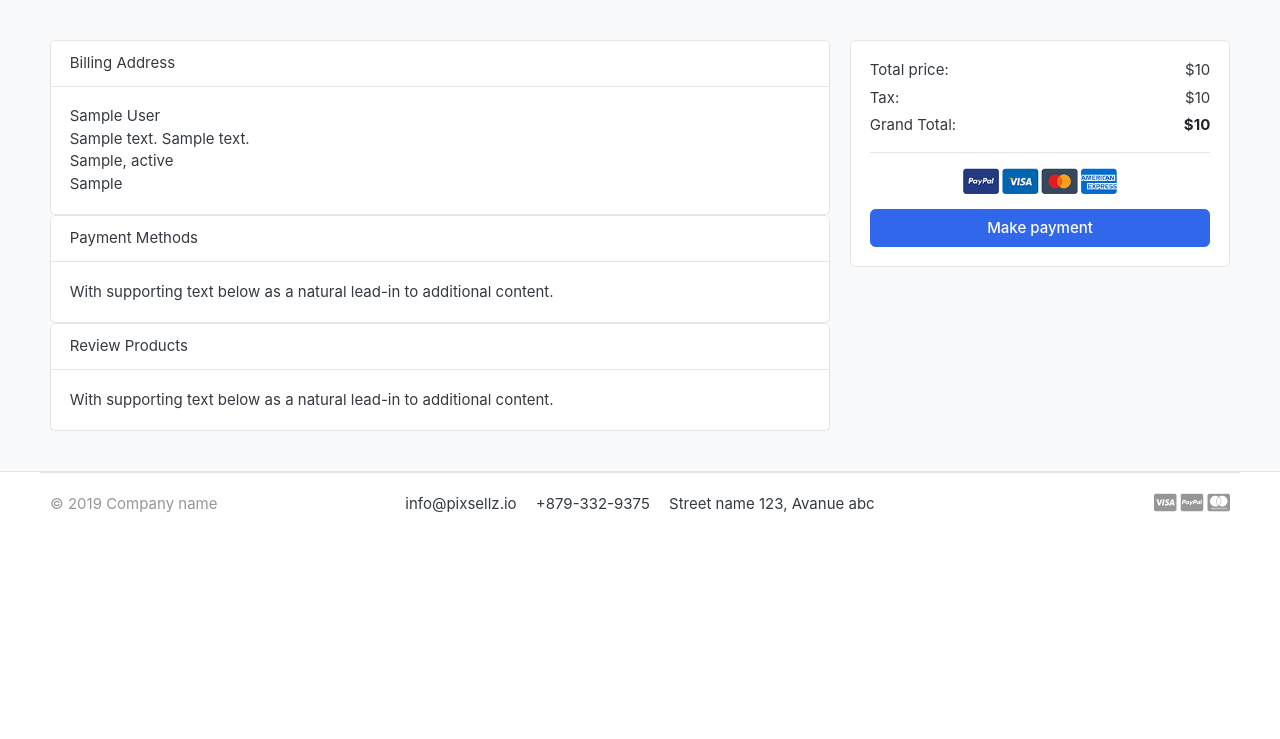
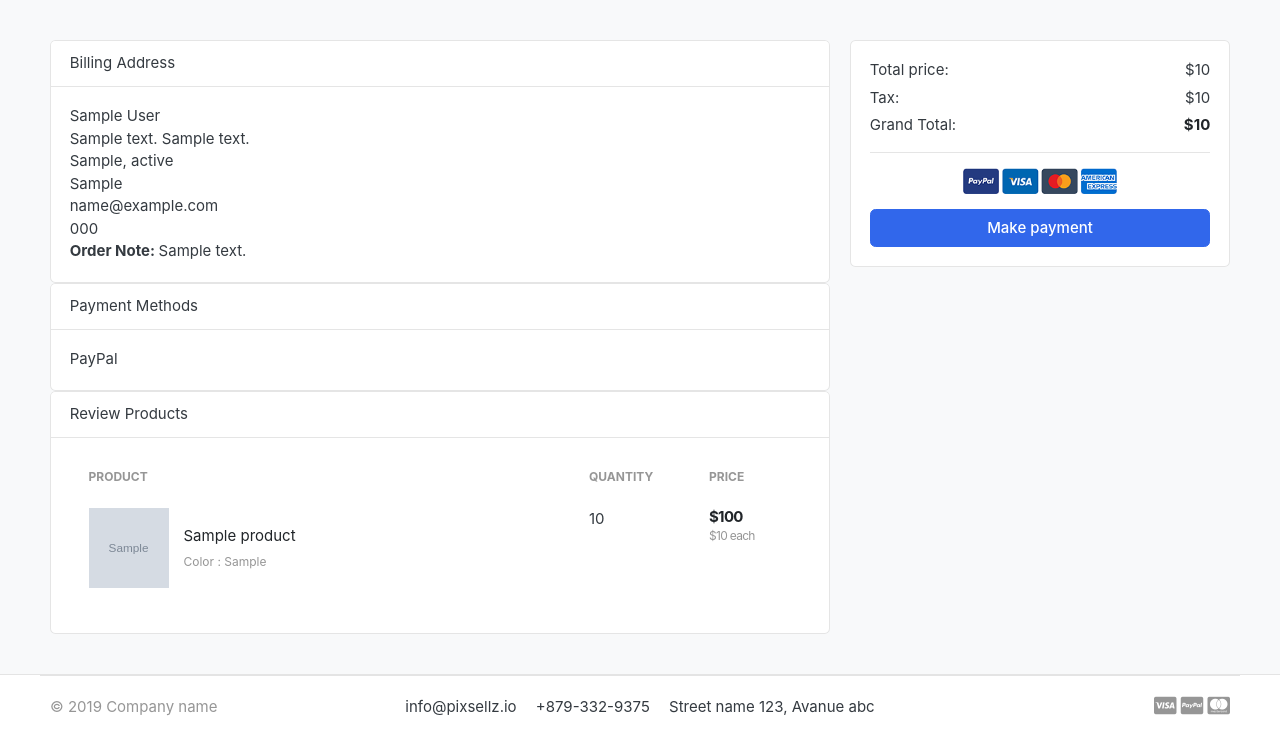
Before and after one commit to RobertoRP101/ecommerceOnline, a Django app: template templates/orders/payments.html in a window 1280 px wide. Shown: the part 118-857 px from the top of the page. Before the commit the page ends 631 px from the top, so only its background shows below. Run offline with Django 5.2, Linux system fonts and the light colour scheme; tables that the repository leaves empty hold one stand-in row (values such as "Sample post"); the template is opened without the code that fills it: values that come from a table or form of the project are taken from there, most other values are stand-ins (such as "Sample title", 1, 10 or a date in 2020); grey boxes marked "Sample" are stand-in pictures; parts of the project's set-up code (start-up, migrations or seed data) failed here and were passed over; some libraries are stand-ins or nearby versions; some web fonts are replaced.

Commit message:
payment method and review products visualization added

```diff
--- a/templates/orders/payments.html
+++ b/templates/orders/payments.html
@@ -18,6 +18,11 @@
                         <p class="card-text mb-0">{{order.full_address}}</p>
                         <p class="card-text mb-0">{{order.city}}, {{order.state}}</p>
                         <p class="card-text mb-0">{{order.country}}</p>
+                        <p class="card-text mb-0">{{order.email}}</p>
+                        <p class="card-text mb-0">{{order.phone}}</p>
+                        {% if order.order_note %}
+                            <b>Order Note: </b> {{order.order_note}}
+                        {% endif %}
                     </div>
                 </div>
                 <div class="card">
@@ -25,7 +30,7 @@
                         Payment Methods
                     </div>
                     <div class="card-body">
-                        <p class="card-text">With supporting text below as a natural lead-in to additional content.</p>
+                        <p class="card-text">PayPal</p>
                     </div>
                 </div>
                 <div class="card">
@@ -33,7 +38,47 @@
                         Review Products
                     </div>
                     <div class="card-body">
-                        <p class="card-text">With supporting text below as a natural lead-in to additional content.</p>
+                                            <table class="table table-borderless table-shopping-cart">
+                    <thead class="text-muted">
+                    <tr class="small text-uppercase">
+                      <th scope="col">Product</th>
+                      <th scope="col" width="120">Quantity</th>
+                      <th scope="col" width="120">Price</th>
+                    </tr>
+                    </thead>
+                    <tbody>
+
+                    {% for cart_item in cart_items %}
+                    <tr>
+                        <td>
+                            <figure class="itemside align-items-center">
+                                <div class="aside"><img src="{{cart_item.product.images.url}}" class="img-sm"></div>
+                                <figcaption class="info">
+                                    <a href="{{ cart_item.product.get_url }}" class="title text-dark">{{ cart_item.product.product_name }}</a>
+                                    <p class="text-muted small">
+                                        {% if cart_item.variations.all %}
+                                            {% for item in cart_item.variations.all %}
+                                                {{ item.variation_category | capfirst }}  :  {{item.variation_value | capfirst }} <br>
+                                            {% endfor %}
+                                        {% endif %}
+                                    </p>
+                                </figcaption>
+                            </figure>
+                        </td>
+                        <td>
+                             <label for="">{{cart_item.quantity}}</label>
+                        </td>
+                        <td>
+                            <div class="price-wrap">
+                                <var class="price">${{cart_item.sub_total}}</var>
+                                <small class="text-muted"> ${{cart_item.product.price}} each </small>
+                            </div> <!-- price-wrap .// -->
+                        </td>
+
+                    </tr>
+                    {% endfor %}
+                    </tbody>
+                    </table>
                     </div>
                 </div>
 
```
